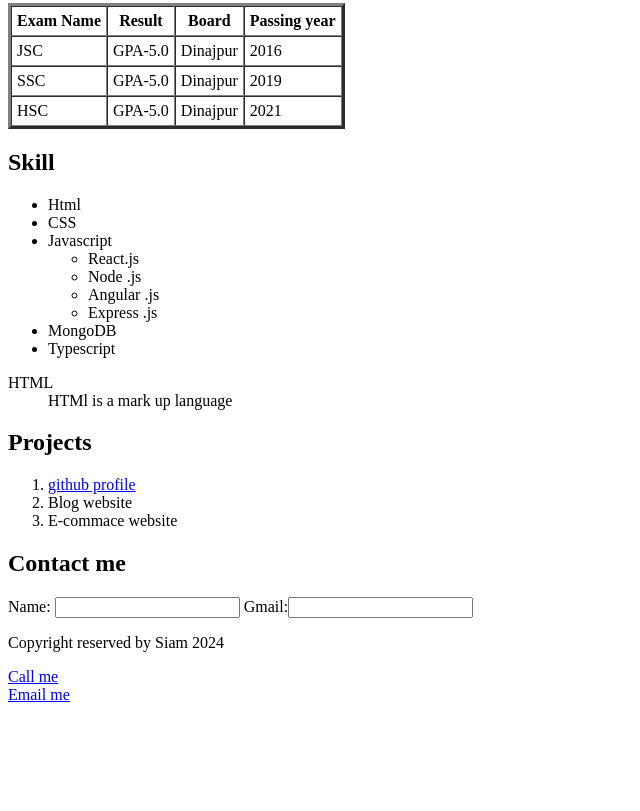
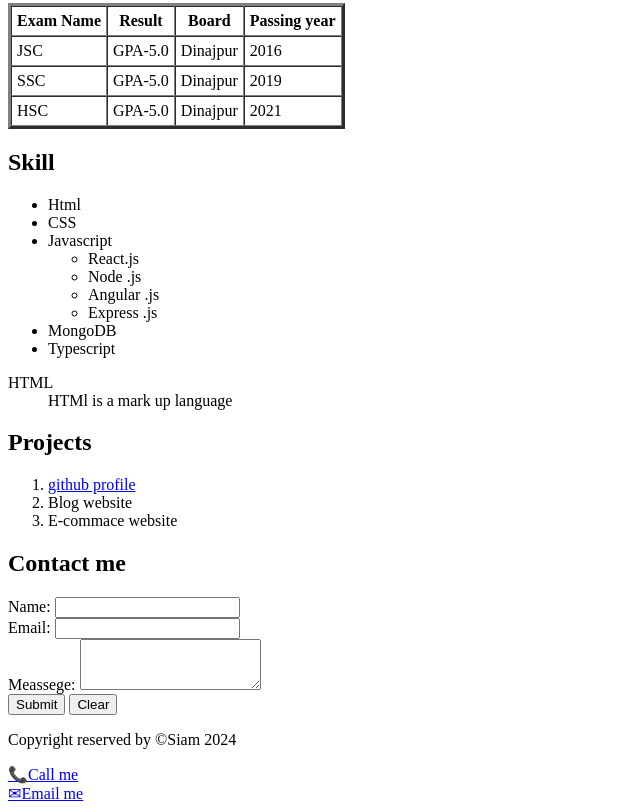
Before and after one commit to Mohotazim-Bosunia/Basic-Html, a plain HTML site: page index.html in a window 1280 px wide. Shown: the part 616-1427 px from the top of the page, without its empty margins (0-640 px from the left). Before the commit the page ends 1328 px from the top, so only its background shows below. Drawn offline with Linux system fonts and the light colour scheme.

Commit message:
last commiy

```diff
--- a/index.html
+++ b/index.html
@@ -106,16 +106,32 @@
 <section id="contact">
   <h2>Contact me</h2>
   <form>
-    Name: <input type="text"/>
-    Gmail:<input type="text"/>
+    <dev><label for="name">Name:</label>
+      <input type="text" id="name" name="name" required />
+    </dev>
+      <div>
+        <label for="email">Email:</label>
+        <input type="email" id="email" name="email" required/>
+      </div>
+      <dev>
+        <label for="email">Meassege:</label>
+        <textarea name="meassege" id="meassege" cols="20" rows="3"></textarea>
+      </dev>
+      <br>
+      <dev>
+        <button type="submit">Submit</button>
+        <button type="reset">Clear</button>
+      </dev>
+
+
   </form>
 </section>
 
 <!--section:footer-->
 <footer>
-  <p>Copyright reserved by Siam 2024</p>
-  <a href="tel:01328603018">Call me</a><br>
-  <a href="mohotazimbosunia@gmail.com">Email me</a><br>
+  <p>Copyright reserved by &copySiam 2024</p>
+  <a href="tel:01328603018">📞Call me</a><br>
+  <a href="mohotazimbosunia@gmail.com">✉Email me</a><br>
 
 </footer>
 </body>
```
